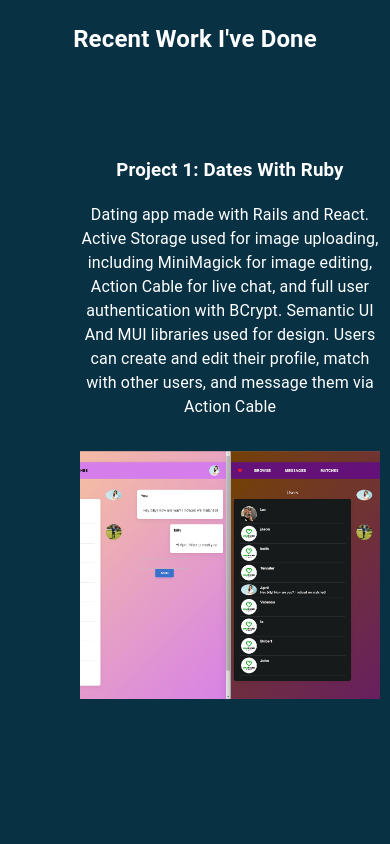
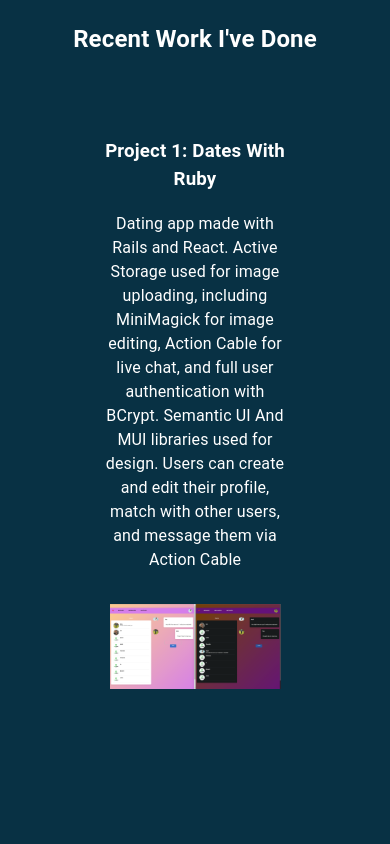
Before and after one commit to Bombbilly14/portfolio-site, a React (Create React App) app in the folder portfolio_site_client/: page / in a window 390 px wide. Shown: the part 1100-1944 px from the top of the page. Built offline with nearby package versions, Linux system fonts and the light colour scheme.

Commit message:
made responsive for mobile view

```diff
--- a/portfolio_site_client/src/Navbar.js
+++ b/portfolio_site_client/src/Navbar.js
@@ -6,6 +6,7 @@ import CssBaseline from '@mui/material/CssBaseline';
 import useScrollTrigger from '@mui/material/useScrollTrigger';
 import Slide from '@mui/material/Slide';
 import { Button } from '@mui/material';
+import './styles/navbar.css'
 
 
 function HideOnScroll(props) {
@@ -41,6 +42,7 @@ export default function HideAppBar(props) {
           key={navItem.id}
           onClick={(event) => handleNavClick(event, navItem.link.slice(1))}
           color="inherit"
+          className="nav-button"
         >
           {navItem.text}
         </Button>
--- a/portfolio_site_client/src/styles/aboutme.css
+++ b/portfolio_site_client/src/styles/aboutme.css
@@ -2,9 +2,8 @@
   display: flex;
   flex-direction: row;
   align-items: center;
-    justify-content: space-between;
-    margin-bottom: 2rem;
-    margin: 10px;
+  margin: 0 auto; /* Center the container horizontally */
+  max-width: 1200px;
   margin-top: 15rem;
   border-radius: 5px;
   padding: 1rem;
@@ -25,16 +24,16 @@
 
   .about-image {
   flex: 1;
-    max-width: 500px;
-    max-height: 500px;
-    margin-right: 22rem;
+  max-width: 50%;
+  max-height: 50%;
+  margin-left: 10rem;
   border-radius: 50%;
   }
 
   .about-div p {
-    flex-basis: 15%;
-    margin-left: 25rem;
-    flex-basis: 40%;
+
+    /* margin-left: 25rem; */
+    flex-basis: 43%;
     margin-right: 10px
   }
 
@@ -46,8 +45,7 @@
 
     .about-image {
       max-width: 100%;
-      margin-right: 0;
-      margin-bottom: 1rem;
+      margin: 1rem 0;
     }
 
     .about-div p {
--- /dev/null
+++ b/portfolio_site_client/src/styles/navbar.css
@@ -0,0 +1,6 @@
+
+  @media screen and (max-width: 500px) {
+    .nav-button {
+      font-size: 0.75rem;
+    }
+  }
--- a/portfolio_site_client/src/styles/projects.css
+++ b/portfolio_site_client/src/styles/projects.css
@@ -1,15 +1,14 @@
 .projects-container {
-  display: flex;
-  flex-direction: row;
+  /* display: flex; */
+  /* flex-direction: row; */
   align-items: center;
-  justify-content: space-between;
+  /* justify-content: space-between; */
   margin-bottom: 2rem;
-  margin: 10px;
+  margin: 100px;
   border-radius: 5px;
   margin-top: 5rem;
   max-width: 100%;
-  overflow-x: hidden;
-  margin-left: 5rem;
+  /* margin-left: 5rem; */
 
 }
 
@@ -19,22 +18,24 @@
 
 .project-description {
   flex: 1;
-
+  /* margin-left: 10rem; */
+  flex-basis: 40%;
+  /* margin-right: 10px */
 
 
 }
-
 .project-image {
   flex: 1;
-  max-width: 500px;
-  max-height: 500px;
-  margin-left: 1rem;
-  margin-right: 20rem;
-
+  max-width: 45%;
+  max-height: 45%;
+  padding: 0 5%;
   filter: blur(0);
   transition: filter 0.3s ease-in-out;
   position: relative;
+  width: 100%;
+  height: 100%;
 }
+
 
 .project-image-container {
   position: relative;
@@ -42,7 +43,7 @@
 
 .project-image-overlay {
   position: relative;
-  transform: translate(-17%, -500%);
+  transform: translate(0%, -500%);
   display: flex;
   justify-content: center;
   align-items: center;
@@ -84,6 +85,13 @@
   filter: blur(5px);
 }
 
+@media screen and (max-width: 900px) {
+
+  .project-image {
+    max-width: 75%;
+    max-height: 75%;
+  }
+}
 
 
 @media screen and (max-width: 600px) {
@@ -93,5 +101,8 @@
 
   .project-image {
     margin: 1rem auto;
+    max-width: none;
+    max-height: none;
+
   }
 }
```
Lines whose indentation alone changed are shown as unchanged.
